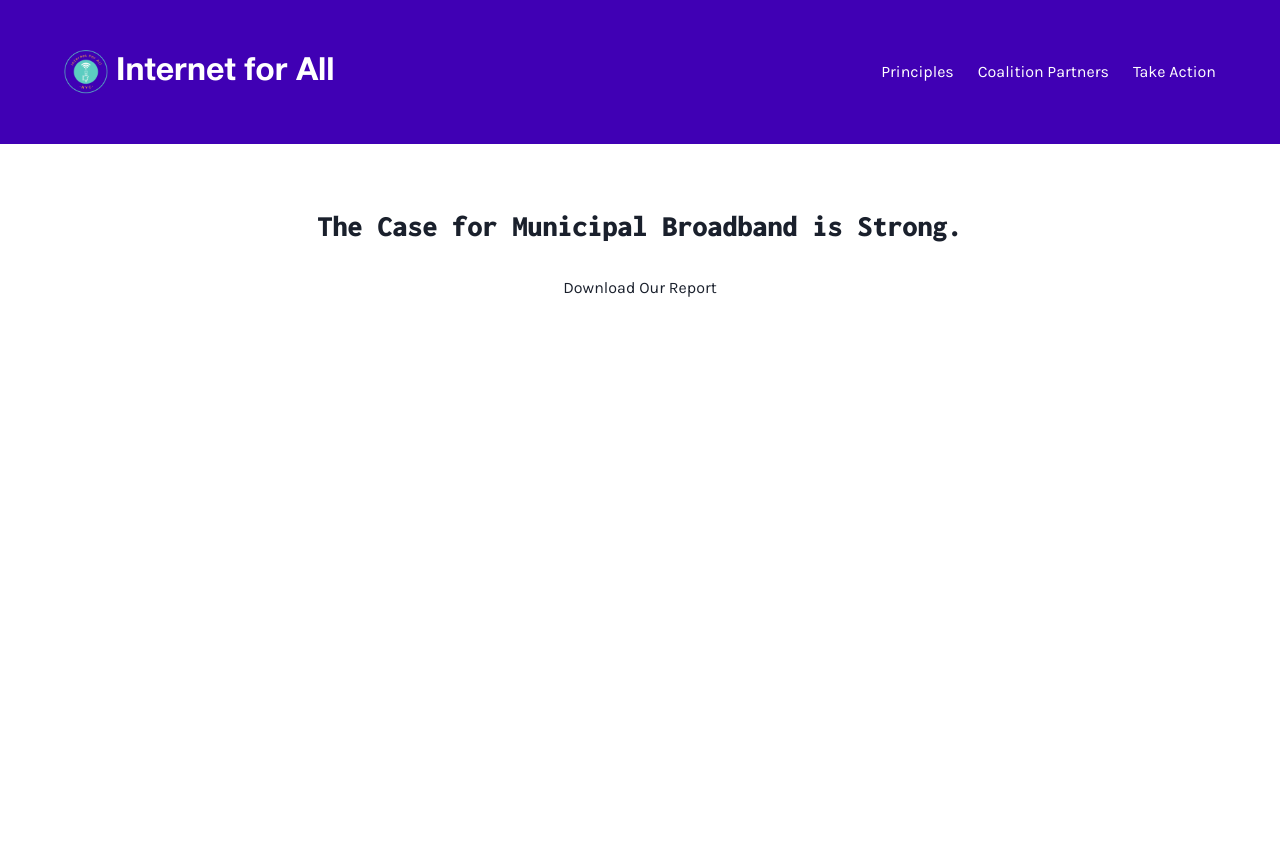
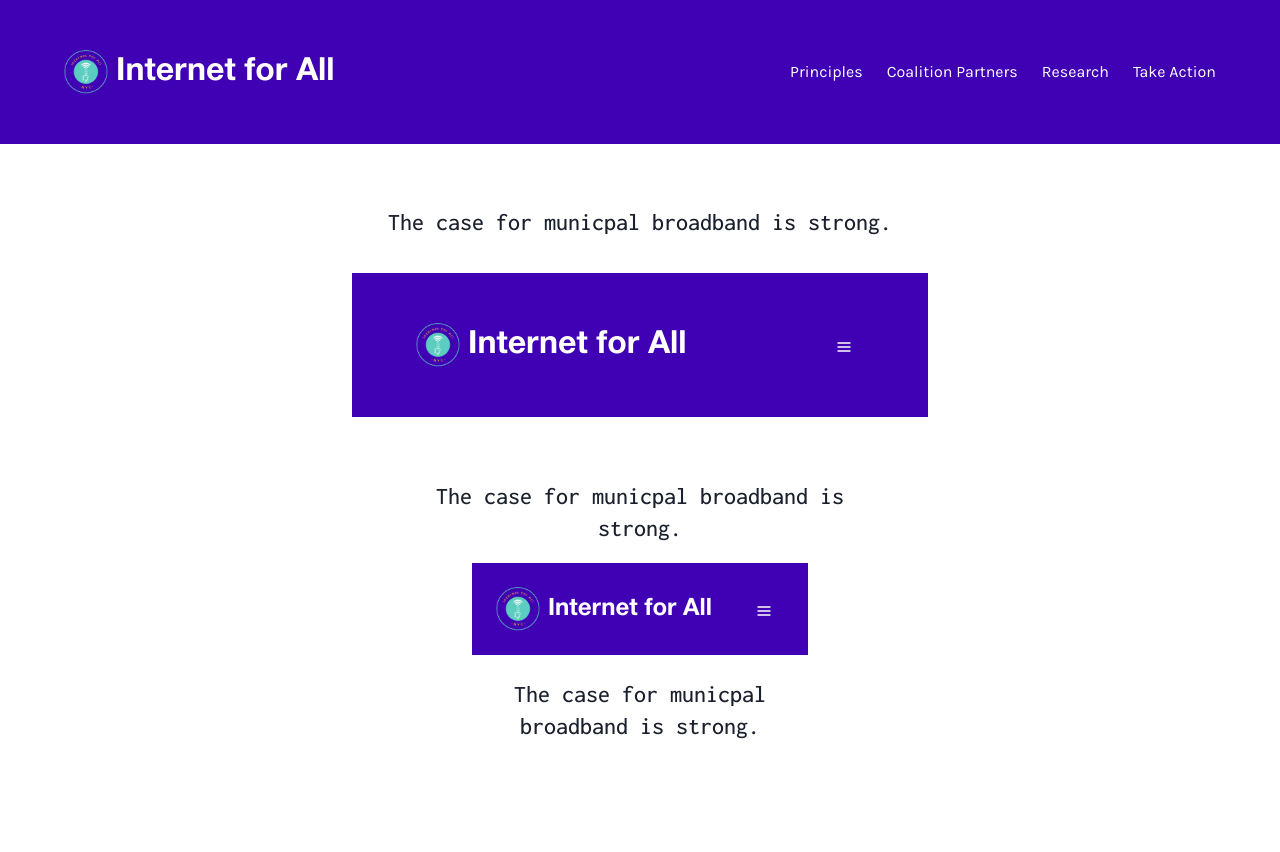
Before and after one commit to nyc-dsa-tech-action/nyc-dsa-tech-action.github.io, a Gatsby site: page /research in a window 1280 px wide. Before the commit the page ends 800 px from the top, so only its background shows below. Built offline with nearby package versions, Linux system fonts and the light colour scheme; Gatsby itself is replaced by a stand-in of ours.

Commit message:
Embed pdf on bare research page (#12)

```diff
--- a/src/Components/Layout/Navbar.tsx
+++ b/src/Components/Layout/Navbar.tsx
@@ -36,12 +36,15 @@ export const Navbar = (): JSX.Element => {
           Internet for All
         </LinkOverlay>
       </LinkBox>
-      <HStack spacing='24px' display={['none', 'block']}>
+      <HStack spacing='24px' display={{base: 'none', lg: 'block'}}>
         <Link as={GatsbyLink} to='/principles' variant='navbar'>
           Principles
         </Link>
         <Link as={GatsbyLink} to='/coalition-partners' variant='navbar'>
           Coalition Partners
+        </Link>
+        <Link as={GatsbyLink} to='/research' variant='navbar'>
+          Research
         </Link>
         <Link as={GatsbyLink} to='/take-action' variant='navbar'>
           Take Action
@@ -51,9 +54,9 @@ export const Navbar = (): JSX.Element => {
         <MenuButton backgroundColor='purple'
           as={IconButton}
           icon={<HamburgerIcon color='white'/>}
-          display={['block', 'none']}
+          display={{base: 'block', lg: 'none'}}
         />
-        <MenuList display={['block', 'none']} zIndex={2}>
+        <MenuList display={{base: 'block', lg: 'none'}} zIndex={2}>
           <Link as={GatsbyLink} to='/principles' variant='navmenu'>
             <MenuItem>
               Principles
@@ -62,6 +65,11 @@ export const Navbar = (): JSX.Element => {
           <Link as={GatsbyLink} to='/coalition-partners' variant='navmenu'>
             <MenuItem>
               Coalition Partners
+            </MenuItem>
+          </Link>
+          <Link as={GatsbyLink} to='/research' variant='navmenu'>
+            <MenuItem>
+              Research
             </MenuItem>
           </Link>
           <Link as={GatsbyLink} to='/take-action' variant='navmenu'>
--- a/src/pages/research.tsx
+++ b/src/pages/research.tsx
@@ -1,26 +1,16 @@
 import React from 'react'
-import {Heading,
-  Image,
-  Link,
-  Wrap,
-  WrapItem,
-} from "@chakra-ui/react"
 import { Layout } from '../Components'
+import { AspectRatio, Heading } from '@chakra-ui/react'
 
 export default function Principles(): JSX.Element {
   return (
     <Layout title='Research | Internet for All NYC'>
-      <Heading as='h1' size='lg' mb={8} textAlign='center'>
-        The Case for Municipal Broadband is Strong.
+      <Heading fontSize={24} fontWeight={500} textAlign='center' pb={{base: '18px', md: '36px'}}>
+        The case for municpal broadband is strong.
       </Heading>
-
-      <Wrap spacing={8} justify='center'>
-        <WrapItem>
-          <Link href='../../Downloads/TAWG-FTTP-REPORT-CIRCULATION-DRAFT-2021-04-19.pdf'  download>
-            Download Our Report
-          </Link>
-        </WrapItem>
-      </Wrap>
+      <AspectRatio w={{base:'75%', md:'50%'}} ratio={{base: 1/2, lg: 1}}>
+        <iframe src='../../REPORT-2021-06-14.pdf' />
+      </AspectRatio>
     </Layout>
   )
 }
```
Also changed, not shown: 2 other files.
